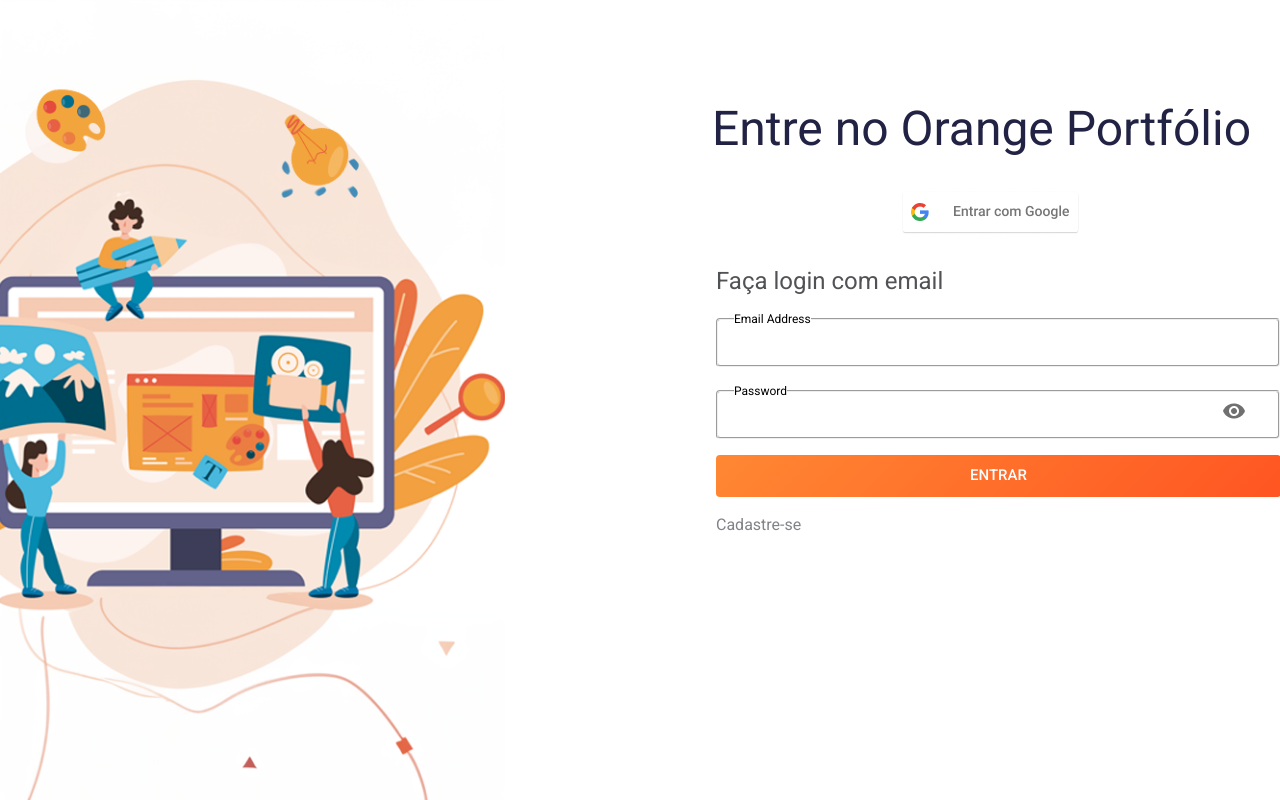
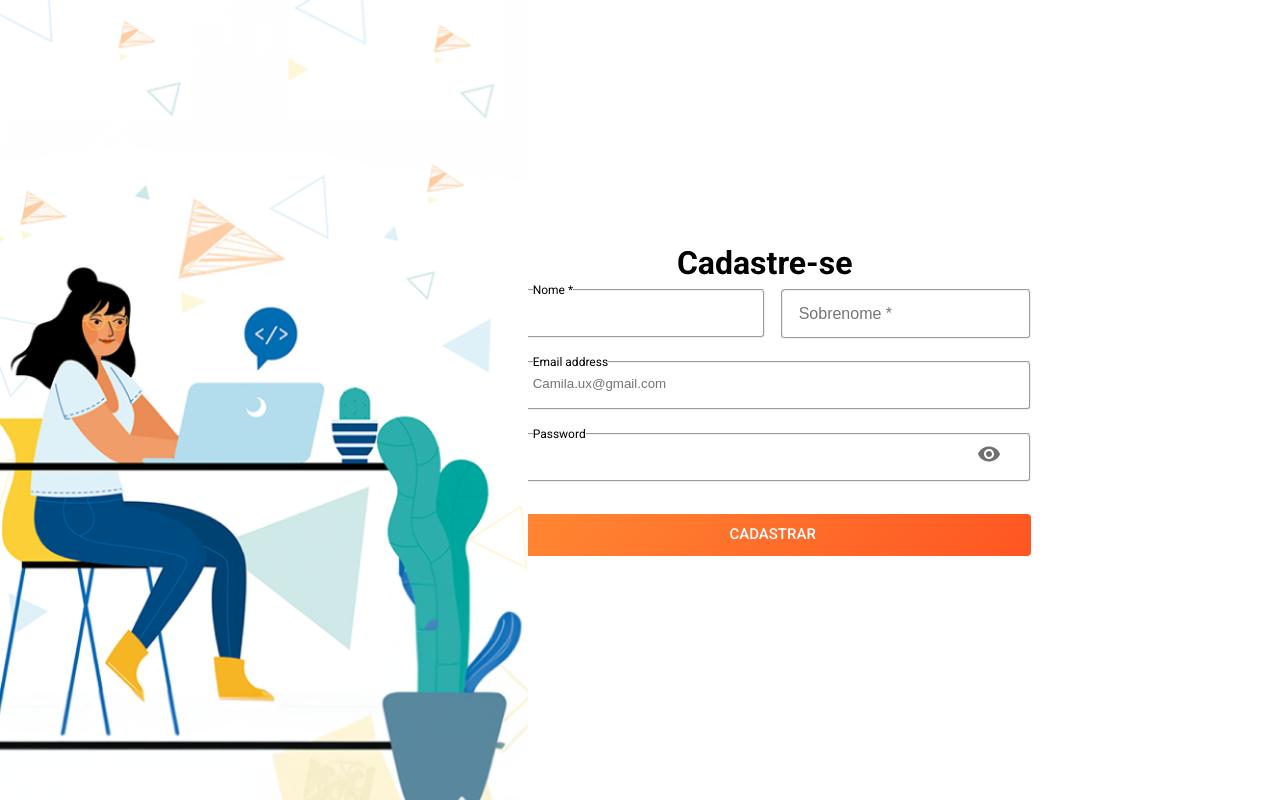
Before and after one commit to orangesquad12/desafio_squad_12_frontend, a React (Vite) app in the folder orangeportfolio/: page / in a window 1280 px wide. Built offline with nearby package versions, Linux system fonts and the light colour scheme.

Commit message:
feat: Add toggle functionality for 'Registration Successful' message

```diff
--- a/orangeportfolio/src/Register.jsx
+++ b/orangeportfolio/src/Register.jsx
@@ -1,25 +1,28 @@
+import React, {useState} from "react";
 import Cadastroimg from "./assets/img/imgcadastro.png"
 import ButtonLarge from "./components/ButtonLarge";
 import FormRegister from "./components/FormRegister";
+import RegisterSuccess from "./components/RegisterSuccess";
 
 
 function Register() {
+
+  const [showSucess, setShowSucess]= useState(false);
+  const handleButtonClick = () => {
+    setShowSucess(showSucess => !showSucess);
+  };
   return (
     <div className="container__register">
-
       <div className="left-side">
         <img src={Cadastroimg} alt="Tela de Cadastro" />
       </div>
-
       <div className="right-side">
+        {showSucess && < RegisterSuccess/>}
         <h1>Cadastre-se</h1>
         <FormRegister />
-        <ButtonLarge />
+        <ButtonLarge onClick={handleButtonClick}/>
       </div>
     </div >
-
-
-
   )
 }
 
--- a/orangeportfolio/src/components/ButtonLarge.jsx
+++ b/orangeportfolio/src/components/ButtonLarge.jsx
@@ -1,8 +1,10 @@
-function ButtonLarge() {
+import React from  'react';
+
+function ButtonLarge(props) {
     return (
 
-        <a href="#" className="register-link"><p className="button-lg">Cadastrar</p></a>
-    )
+       <a href="#" className="register-link" onClick={props.onClick}><p className="button-lg" >Cadastrar</p></a>
+     )
 }
 
 
--- a/orangeportfolio/src/components/RegisterSucess.jsx
+++ b/orangeportfolio/src/components/RegisterSuccess.jsx
@@ -1,10 +1,10 @@
 import Image from "../assets/img/CheckCircleOutlined.png"
-function RegisterSucess(){
+function RegisterSuccess(){
     return (
-        <div className="registersucess">
+        <div className="registersuccess">
             <img src={Image} alt="" />
             <p>Cadastro feito com sucesso</p>
         </div>
     )
 }
-export default RegisterSucess
+export default RegisterSuccess
--- a/orangeportfolio/src/index.css
+++ b/orangeportfolio/src/index.css
@@ -135,8 +135,6 @@
   border-radius: 4px;
 }
 
-
-
 /* FIELDSET EMAIL & PASSWORD */
 
 .field-email,
@@ -173,6 +171,8 @@
 /* IMG */
 
 .left-side img {
+  display: flex;
+  justify-content: flex-start;
   display: block;
   position: absolute;
   top: 0;
@@ -184,9 +184,9 @@
   text-align: center;
 }
 
-/* MODAL CADASTRO SUCESSO */
 
-.registersucess {
+/*REGISTER SUCESS COMPONENT*/
+.registersuccess{
   width: 320px;
   padding: 6px 16px;
   border-radius: 4px;
@@ -199,16 +199,15 @@
   font-weight: 500;
   line-height: 150%;
   letter-spacing: 0.15px;
-  margin-top: 100px;
-  margin-left: 100px;
+  margin-bottom: 76px;
+  margin-left: 7em;
 
 }
 
-.registersucess img {
+.registersuccess img {
   width: 22px;
   height: 22px;
   margin-right: 12px;
-  margin-left: 2px;
 }
 
 
--- a/orangeportfolio/src/main.jsx
+++ b/orangeportfolio/src/main.jsx
@@ -2,14 +2,11 @@
 import ReactDOM from 'react-dom/client'
 import './index.css'
 import Register from './Register.jsx'
-import RegisterSucess from './components/RegisterSucess.jsx'
 import Login from './Login.jsx'
 
 
 ReactDOM.createRoot(document.getElementById('root')).render(
   <React.StrictMode>
-    <Login />
-    {/* <RegisterSucess /> */}
-    {/* <Register /> */}
+    <Register />
   </React.StrictMode>,
 )
```
